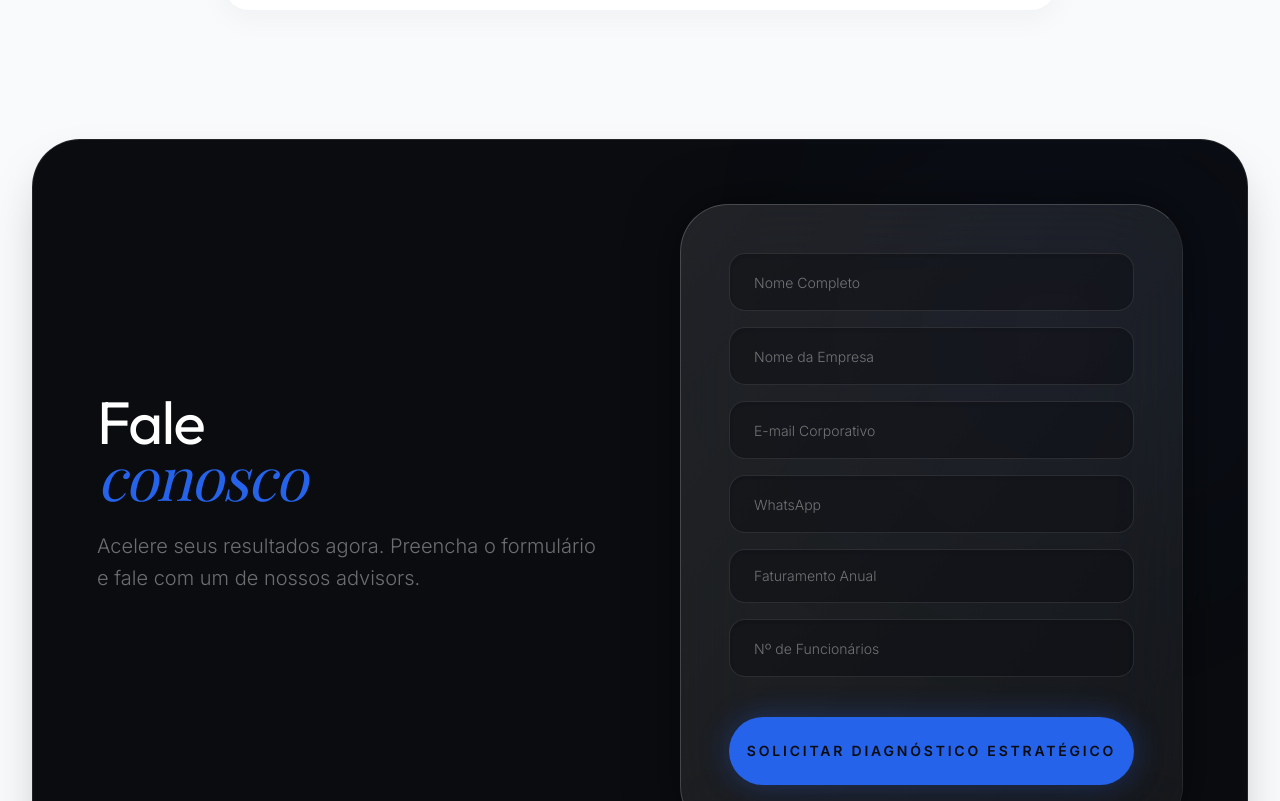
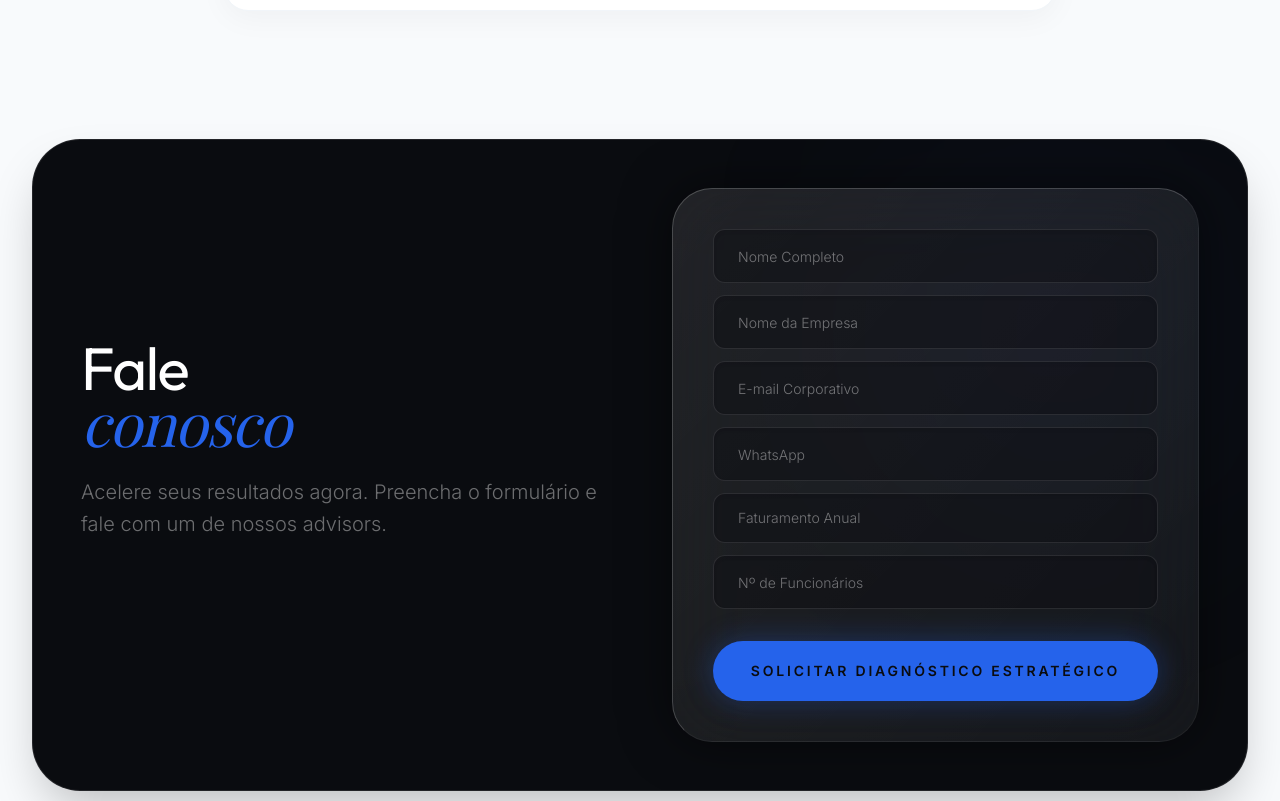
Before and after one commit to leandervenancio-source/site, a React (Vite) app: page /performance-program in a window 1280 px wide. Shown: the part 5999-6800 px from the top of the page. Built offline with nearby package versions, Linux system fonts and the light colour scheme; no server answers; a web font is replaced by a local one.

Commit message:
Make contact form section more compact

```diff
--- a/src/components/DiagnosticForm.tsx
+++ b/src/components/DiagnosticForm.tsx
@@ -54,7 +54,7 @@ export function DiagnosticForm() {
     }
   };
 
-  const inputClass = "w-full px-5 lg:px-6 py-4 bg-obsidian/40 border border-white/10 text-branco placeholder:text-white/40 placeholder:text-sm focus:bg-obsidian/60 focus:border-accent-premium focus:ring-1 focus:ring-accent-premium/50 outline-none transition-all duration-300 rounded-2xl font-light text-base shadow-inner";
+  const inputClass = "w-full px-5 lg:px-6 py-3.5 bg-obsidian/40 border border-white/10 text-branco placeholder:text-white/40 placeholder:text-sm focus:bg-obsidian/60 focus:border-accent-premium focus:ring-1 focus:ring-accent-premium/50 outline-none transition-all duration-300 rounded-xl font-light text-base shadow-inner";
 
   return (
     <motion.form
@@ -63,9 +63,9 @@ export function DiagnosticForm() {
       viewport={{ once: true }}
       transition={{ duration: 0.8 }}
       onSubmit={handleSubmit}
-      className="bg-gradient-to-br from-white/10 to-white/5 backdrop-blur-2xl p-6 sm:p-8 md:p-12 border border-white/20 border-b-white/5 border-r-white/5 shadow-[0_0_50px_rgba(0,0,0,0.5)] rounded-[2.5rem] sm:rounded-[3rem] relative"
+      className="bg-gradient-to-br from-white/10 to-white/5 backdrop-blur-2xl p-5 sm:p-8 md:p-10 border border-white/20 border-b-white/5 border-r-white/5 shadow-[0_0_50px_rgba(0,0,0,0.5)] rounded-[2rem] sm:rounded-[2.5rem] relative"
     >
-      <div className="space-y-4 mb-8 sm:mb-10 relative z-10">
+      <div className="space-y-3 mb-6 sm:mb-8 relative z-10">
         <input type="text" placeholder="Nome Completo" value={formData.name} className={inputClass} required onChange={(e) => setFormData({...formData, name: e.target.value})} disabled={isSubmitting} />
         <input type="text" placeholder="Nome da Empresa" value={formData.company} className={inputClass} required onChange={(e) => setFormData({...formData, company: e.target.value})} disabled={isSubmitting} />
         <input type="email" placeholder="E-mail Corporativo" value={formData.email} className={inputClass} required onChange={(e) => setFormData({...formData, email: e.target.value})} disabled={isSubmitting} />
@@ -80,12 +80,12 @@ export function DiagnosticForm() {
       </div>
 
       {success && (
-        <div className="mb-6 p-4 bg-green-500/10 border border-green-500/20 text-green-400 rounded-2xl text-center text-sm font-medium relative z-10">
+        <div className="mb-6 p-4 bg-green-500/10 border border-green-500/20 text-green-400 rounded-xl text-center text-sm font-medium relative z-10">
           Solicitação enviada com sucesso! Nossa equipe entrará em contato.
         </div>
       )}
 
-      <button type="submit" disabled={isSubmitting} className="relative z-10 group flex justify-center items-center w-full py-5 sm:py-6 text-xs sm:text-sm font-bold tracking-[0.2em] uppercase text-obsidian bg-accent-premium rounded-full overflow-hidden transition-all duration-500 shadow-[0_0_30px_rgba(43,108,255,0.3)] hover:shadow-[0_0_50px_rgba(43,108,255,0.6)] hover:-translate-y-1 disabled:opacity-50 disabled:cursor-not-allowed disabled:hover:translate-y-0 disabled:hover:shadow-[0_0_30px_rgba(43,108,255,0.3)]">
+      <button type="submit" disabled={isSubmitting} className="relative z-10 group flex justify-center items-center w-full py-4 sm:py-5 text-xs sm:text-sm font-bold tracking-[0.2em] uppercase text-obsidian bg-accent-premium rounded-full overflow-hidden transition-all duration-500 shadow-[0_0_30px_rgba(43,108,255,0.3)] hover:shadow-[0_0_50px_rgba(43,108,255,0.6)] hover:-translate-y-1 disabled:opacity-50 disabled:cursor-not-allowed disabled:hover:translate-y-0 disabled:hover:shadow-[0_0_30px_rgba(43,108,255,0.3)]">
         <span className="relative z-10 flex items-center gap-2">
           {isSubmitting && <Loader2 className="w-4 h-4 animate-spin" />}
           {isSubmitting ? "Enviando..." : "Solicitar Diagnóstico Estratégico"}
--- a/src/pages/solutions/ProgramaDAPE.tsx
+++ b/src/pages/solutions/ProgramaDAPE.tsx
@@ -524,9 +524,9 @@ export function PerformanceProgram() {
       {/* Form Section */}
       <section className="py-12 lg:py-16 bg-soft-white">
         <div className="max-w-7xl mx-auto px-4 sm:px-6 lg:px-8">
-          <div className="p-8 lg:p-16 bg-obsidian rounded-[2rem] lg:rounded-[3rem] border border-white/10 relative overflow-hidden shadow-2xl">
+          <div className="p-8 lg:p-12 bg-obsidian rounded-[2rem] lg:rounded-[3rem] border border-white/10 relative overflow-hidden shadow-2xl">
             <div className="absolute top-0 right-0 w-96 h-96 bg-accent-premium/5 blur-[120px] rounded-full"></div>
-            <div className="grid lg:grid-cols-2 gap-12 lg:gap-20 items-center relative z-10">
+            <div className="grid lg:grid-cols-2 gap-12 lg:gap-16 items-center relative z-10">
               <div>
                 <h2 className="text-4xl md:text-6xl font-display text-branco mb-6 leading-[0.9] tracking-tight">
                   Fale <br />
```
